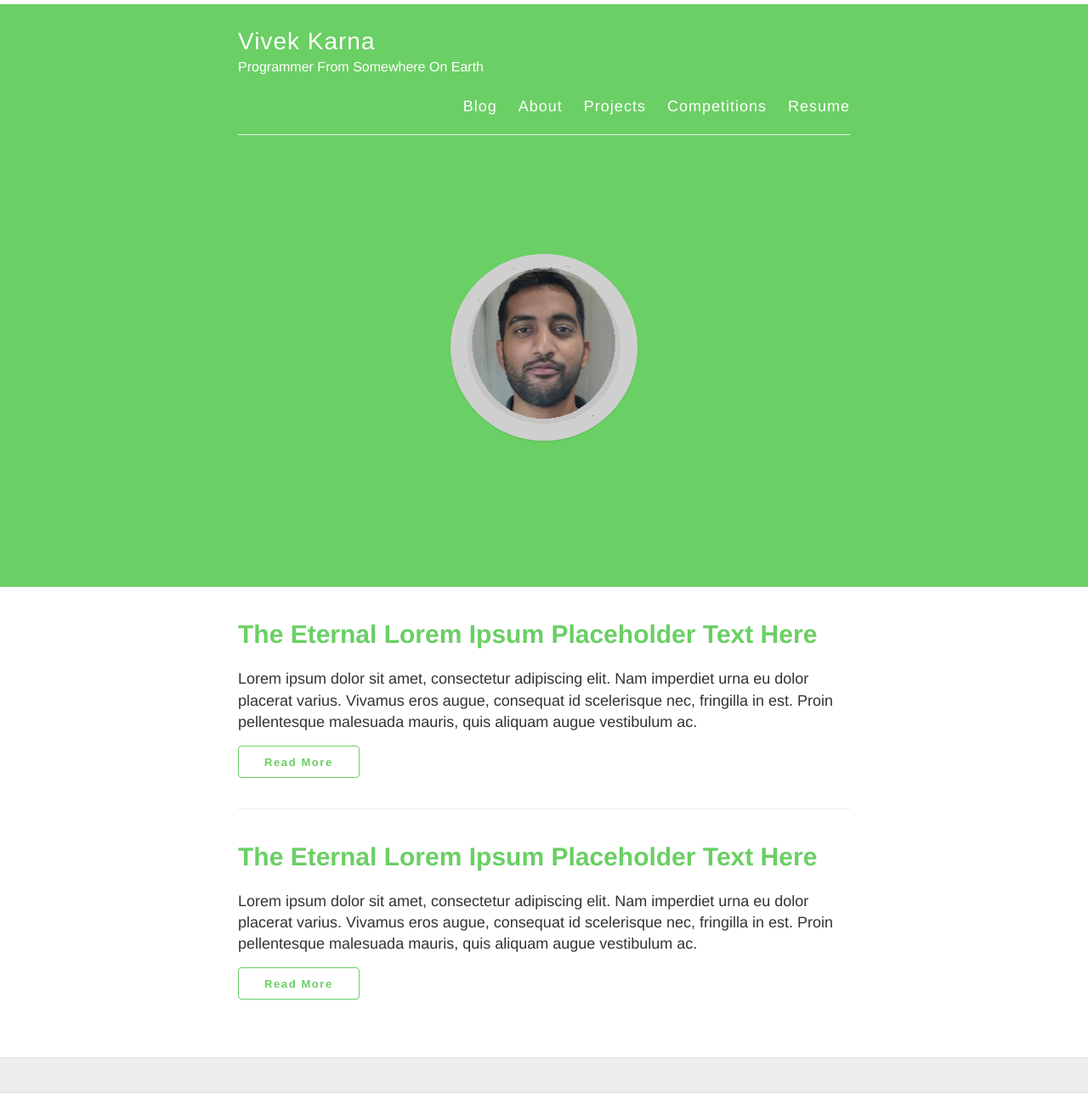
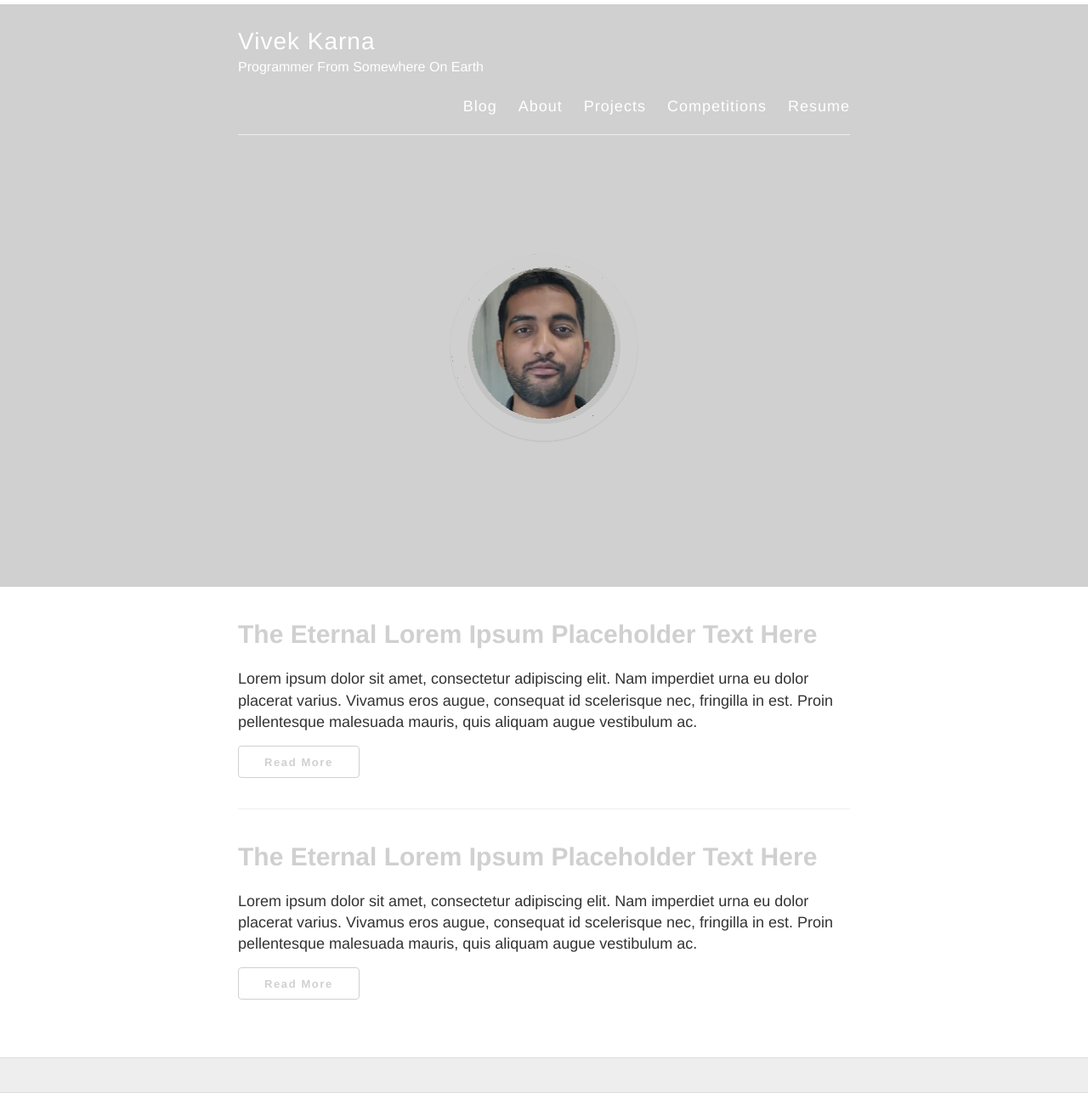
Before and after one commit to vivekka93/vivekka93.github.io, a Jekyll site: the page built from index.html, in a window 1280 px wide. Shown: the whole page at 85% size. Built offline with Jekyll 4.4.1, drawn with Linux system fonts in a browser that asks for light colours; nearby versions of some CDN libraries.

Commit message:
Checking new colors

```diff
--- a/_sass/_variables.scss
+++ b/_sass/_variables.scss
@@ -18,7 +18,7 @@ $blue: #4183C4;
 // Main theme colors
 // Some cool main theme colors(violet:#8476ad;blue:#5cacee;red:#ff7373,#ff6f69;green:#6acf64,#2ddbb3;orange:#ffa268)
 
-$mono-color:#6acf64;                // main theme color(header, links, footer icons, buttons, post-title)
+$mono-color:#D0D0D0;                // main theme color(header, links, footer icons, buttons, post-title)
 $hl-color: $darkGray;              // header link color (author name and posted on date) for blog post meta
 $navbar-hover-color:$gray;        // navbar hover color (site name and navbar links hover color)
 $link-color: $darkerGray;        // normal hyperlink color other than the ones above.
```
